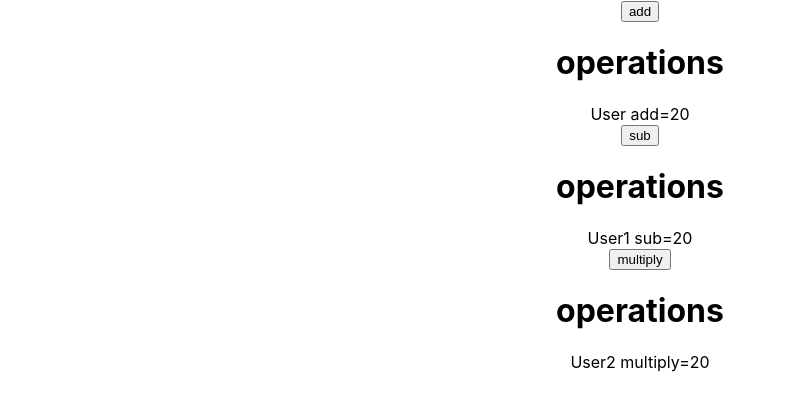
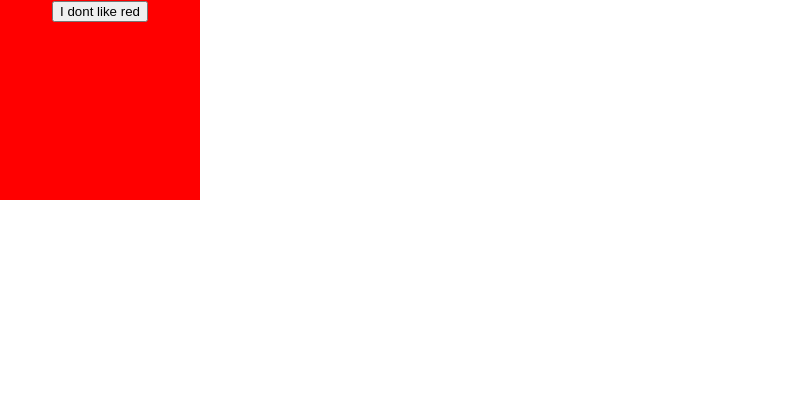
Before and after one commit to vasavigowda/react_js, a React (Create React App) app in the folder task1/: page / in a window 1280 px wide. Shown: the top 410 px of the page, without its empty margins (0-786 px from the left). Built offline with nearby package versions, Linux system fonts and the light colour scheme.

Commit message:
task5 completed

```diff
--- a/task1/src/App.js
+++ b/task1/src/App.js
@@ -8,6 +8,8 @@ import Lifecycle from './Components/Lifecycle/Lifecycle';
 import Userinput from './Components/Userinput/Userinput';
 import Useroutput from './Components/Useroutput/Useroutput';
 import State from './Components/Users/State';
+
+import Bind_func from './Components/Bind_func/Bind_func';
 
 
 
@@ -31,7 +33,7 @@ render(){
   return(
     <div className="App">
 
-      <State/>
+      {/* <State/> */}
   {/* <p>{this.state.person[0].name}</p>
   <button onClick={this.buttonClickHandler}>clickhere</button> */}
   {/* <Userinput/>
@@ -39,7 +41,7 @@ render(){
   {/* <Useroutput age="22"/> */}
   <Router>
     <switch>
-
+          <Route exact path='/' component={Bind_func}></Route>
        {/* <Route exact path='/' component={Lifecycle}></Route>  */}
        {/* <Route exact path='/' component={Signuppage}></Route> */}
       {/* <Route exact path='/Signinpage' component={Signinpage}></Route>  */}
--- /dev/null
+++ b/task1/src/Components/Bind_func/Bind.js
@@ -0,0 +1,18 @@
+import React from 'react';
+
+class Bind extends React.Component {
+  constructor(props) {
+    super(props);
+    this.handleClick = this.handleClick.bind(this);
+  }
+  handleClick() {
+    this.props.clickHandler();
+  }
+  render() {
+    return (
+      <button onClick={this.handleClick}>I dont like {this.props.currentColor}</button>
+    );
+  }
+}
+
+export default Bind;
--- /dev/null
+++ b/task1/src/Components/Bind_func/Bind_func.js
@@ -0,0 +1,26 @@
+import React, { Component } from 'react';
+import  Bind from './Bind.js';
+
+
+class Bind_func extends React.Component {
+  constructor(props) {
+    super(props);
+    this.changeColor = this.changeColor.bind(this);
+    this.state = {
+      color: 'red'
+    };
+  }
+  changeColor() {
+    this.setState((prevState, props) => ({
+      color: prevState.color === 'red' ? 'blue' : 'red'
+    }));
+  }
+  render() {
+    return (
+      <div style={{height: '200px', width: '200px', backgroundColor: this.state.color}}>
+        <Bind clickHandler={this.changeColor} currentColor={this.state.color}></Bind>
+      </div>
+    )
+  }
+}
+export default Bind_func;
--- a/task1/src/Components/Users/State.js
+++ b/task1/src/Components/Users/State.js
@@ -1,87 +1,113 @@
+// import React, { Component } from 'react';
+
+// class State extends Component {
+//   state = {
+//   Users: [{add: 20},],
+//   Users1: [{ sub: 20 },],
+//   Users2: [{ multiply: 20 },],
+//   title: "operations"
+//         }
+//     makeMeYounger = () => {
+//     const newState = this.state.Users.map((User) => {
+//     const tempUser = User;
+//     tempUser.add += 5;
+//     return tempUser;
+//     })
+//     console.log(newState);
+//     this.setState({ newState });
+//     }
+//     makeMeYounger1 = () => {
+//     const newState1 = this.state.Users1.map((User1) => {
+//     const tempUser1 = User1;
+//     tempUser1.sub -= 5;
+//     if(tempUser1==0){
+
+//     }
+//     return tempUser1;
+//     })
+//     console.log(newState1);
+//     this.setState({ newState1});
+//     }
+//     makeMeYounger2 = () => {
+//      const newState2 = this.state.Users2.map((User2) => {
+//      const tempUser2 = User2;
+//      tempUser2.multiply *= 5;
+//      return tempUser2;
+//     })
+//      console.log(newState2);
+//     this.setState({ newState2});
+//         }
+//       render() {
+//       return (
+//       <div>
+//           <div>
+//       <button onClick={this.makeMeYounger}>add</button>
+//       <br />
+//       <h1>{this.state.title}</h1>
+//       {
+//       this.state.Users.map((User) => (
+//       <div>User add={User.add}</div>
+//       ))
+//       }
+//       </div>
+//       <div>
+//       <button onClick={this.makeMeYounger1}>sub</button>
+//       <br />
+//       <h1>{this.state.title}</h1>
+//       {
+//       this.state.Users1.map((User1) => (
+//       <div>User1 sub={User1.sub}</div>
+//       ))
+//       }
+//       </div>
+//       <div>
+//       <button onClick={this.makeMeYounger2}>multiply</button>
+//       <br />
+//       <h1>{this.state.title}</h1>
+//       {
+//       this.state.Users2.map((User2) => (
+//       <div>User2 multiply={User2.multiply}</div>
+//       ))
+//       }
+//       </div>
+//       </div>
+//       )
+//       }
+//       }
+//       export default State;
 import React, { Component } from 'react';
-
 class State extends Component {
   state = {
-Users: [
-{ add: 20 },
-
-],
-Users1: [
-    { sub: 20 },
-
-    ],
-    Users2: [
-        { multiply: 20 },
-
-        ],
-title: "operations"
+      n1: 20,
+      n2: 20,
+      n3: 20
   }
-makeMeYounger = () => {
-const newState = this.state.Users.map((User) => {
-const tempUser = User;
-tempUser.add += 5;
-return tempUser;
-})
-console.log(newState);
-this.setState({ newState });
+  subtraction = () => {
+      if (this.state.n1 > 0) {
+          this.setState({
+            n1: this.state.n1-5})
       }
-makeMeYounger1 = () => {
-    const newState1 = this.state.Users1.map((User1) => {
-    const tempUser1 = User1;
-    tempUser1.sub -= 5;
-    if(tempUser1==0){
-        return 0;
   }
-    return tempUser1;
-
-    })
-    console.log(newState1);
-    this.setState({ newState1});
+  addition = () => {
+      this.setState({
+        n2: this.state.n2+5})
   }
-    makeMeYounger2 = () => {
-        const newState2 = this.state.Users2.map((User2) => {
-        const tempUser2 = User2;
-        tempUser2.multiply *= 5;
-        return tempUser2;
-        })
-        console.log(newState2);
-        this.setState({ newState2});
+  multiplication = () => {
+      this.setState({
+        n3: this.state.n3*5})
   }
   render() {
       return (
           <div>
-    <div>
-<button onClick={this.makeMeYounger}>add</button>
-<br />
-<h1>{this.state.title}</h1>
-{
-this.state.Users.map((User) => (
-<div>User add={User.add}</div>
-))
-}
+
+              <button onClick={this.addition}>add</button>
+              <div>{this.state.n2}</div>
+              <button onClick={this.subtraction}>sub</button>
+              <div>{this.state.n1}</div>
+              <button onClick={this.multiplication}>mul</button>
+              <div>{this.state.n3}</div>
           </div>
-<div>
-<button onClick={this.makeMeYounger1}>sub</button>
-<br />
-<h1>{this.state.title}</h1>
-{
-this.state.Users1.map((User1) => (
-<div>User1 sub={User1.sub}</div>
-))
-}
-</div>
-<div>
-<button onClick={this.makeMeYounger2}>multiply</button>
-<br />
-<h1>{this.state.title}</h1>
-{
-this.state.Users2.map((User2) => (
-<div>User2 multiply={User2.multiply}</div>
-))
-}
-</div>
-</div>
-)
+      );
   }
 }
 export default State;
```
Lines whose indentation alone changed are shown as unchanged.
